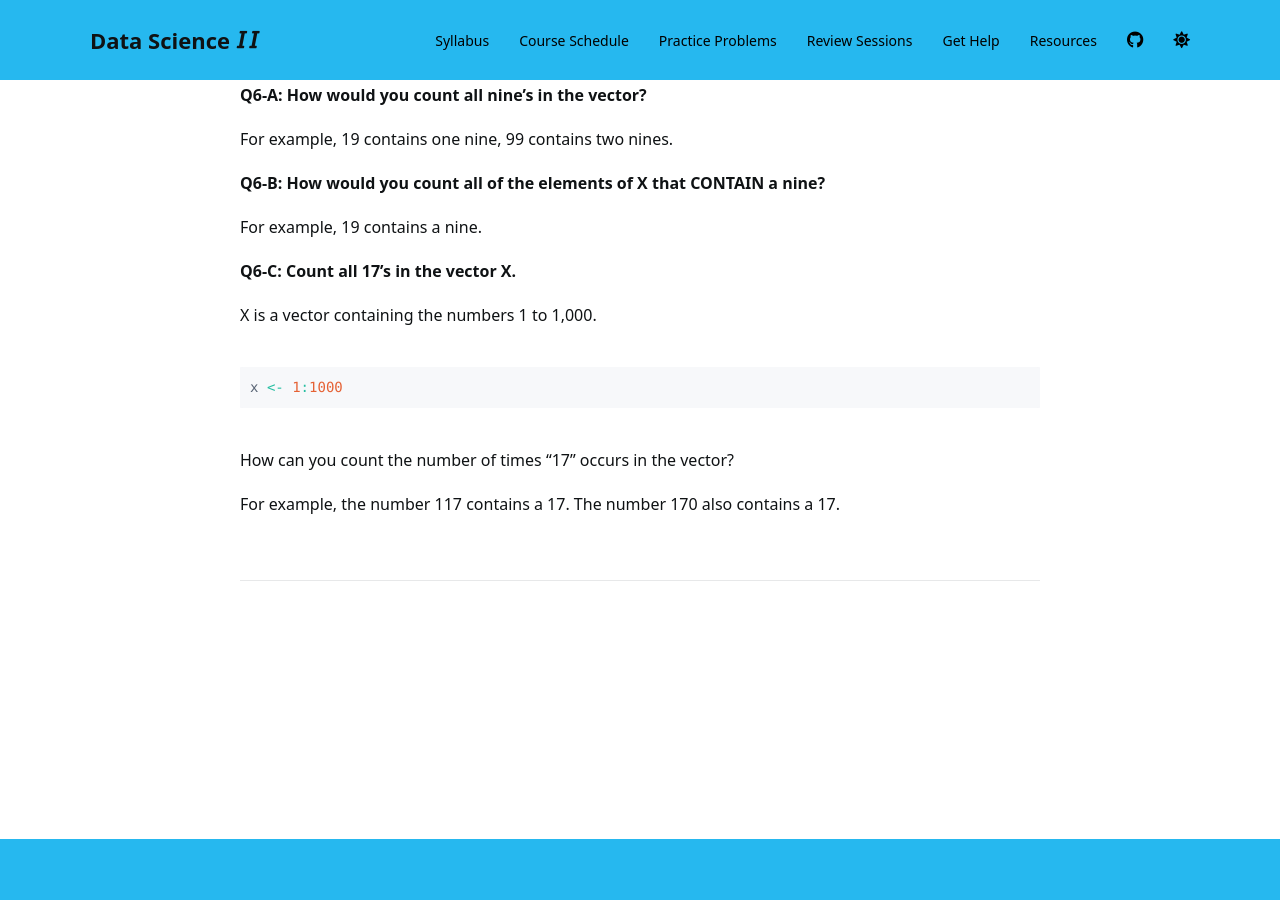
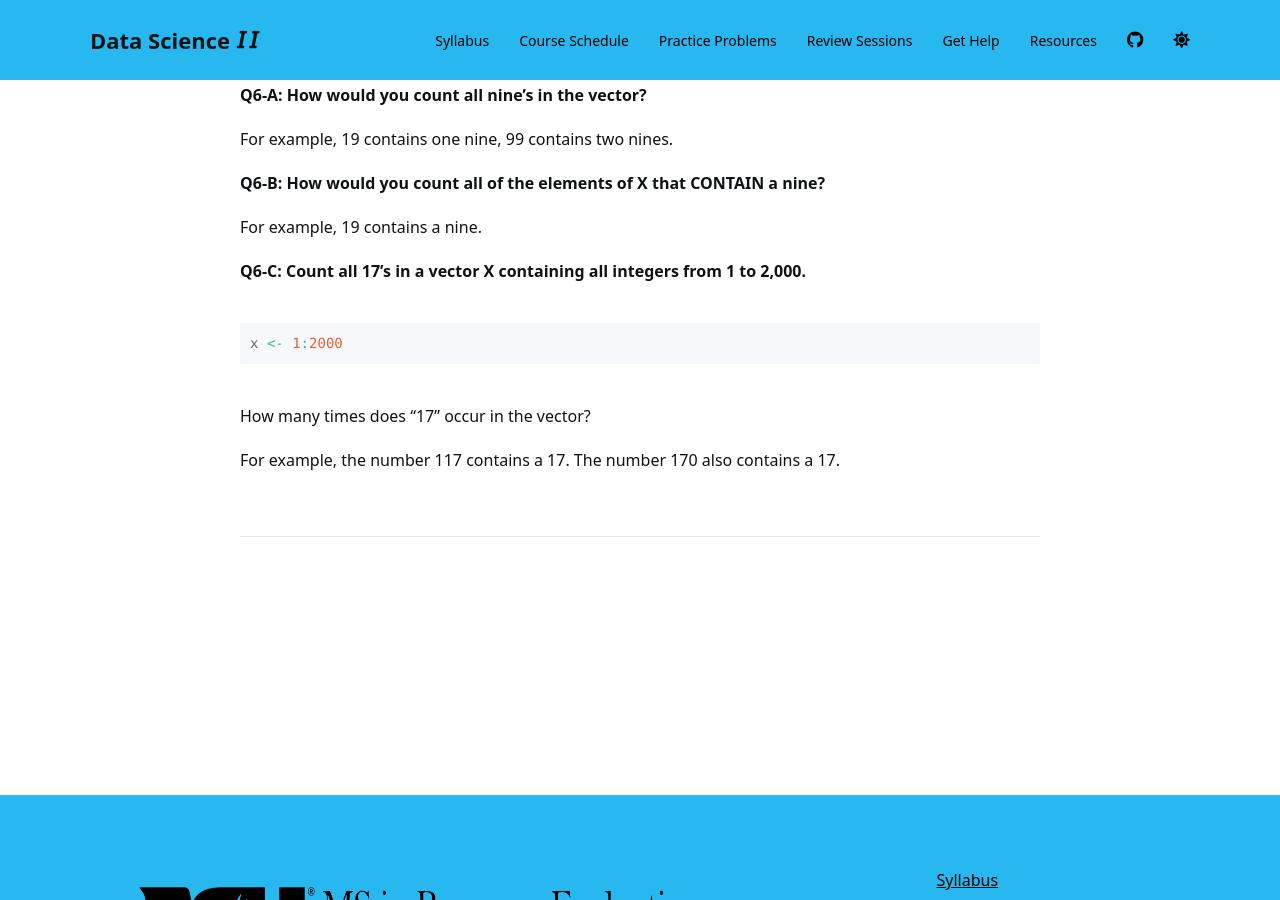
Before and after one commit to Watts-College/cpp-527-fall-2021, a Jekyll site: the page built from practice/week-01.md, in a window 1280 px wide and 900 px high, scrolled down 16042 px. Built offline with Jekyll 4.4.1, drawn with Linux system fonts in a browser that asks for light colours; nearby versions of some CDN libraries; a script bundle is joined from its source files by our own code; library files that are not in the unit come from our copies; a style sheet for code colours, icons or effects is not loaded.

Commit message:
Update week-01.md

````diff
--- a/practice/week-01.md
+++ b/practice/week-01.md
@@ -667,15 +667,13 @@ For example, 19 contains one nine, 99 contains two nines.
 
 For example, 19 contains a nine.
 
-**Q6-C: Count all 17's in the vector X.**
-
-X is a vector containing the numbers 1 to 1,000.
+**Q6-C: Count all 17's in a vector X containing all integers from 1 to 2,000.**
 
 ```r
-x <- 1:1000
+x <- 1:2000
 ```
 
-How can you count the number of times "17" occurs in the vector?
+How many times does "17" occur in the vector?
 
 For example, the number 117 contains a 17. The number 170 also contains a 17.
 
````
